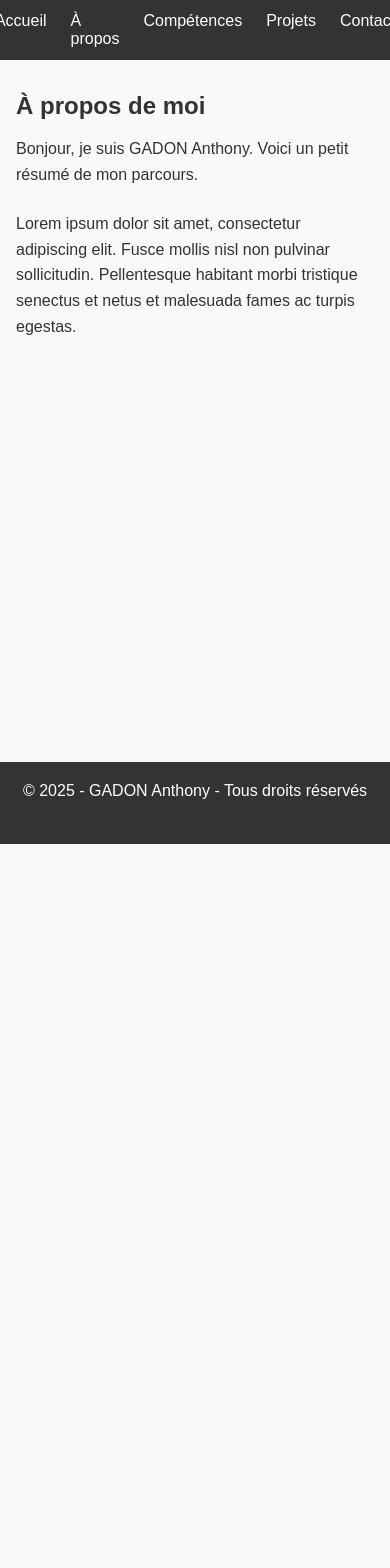
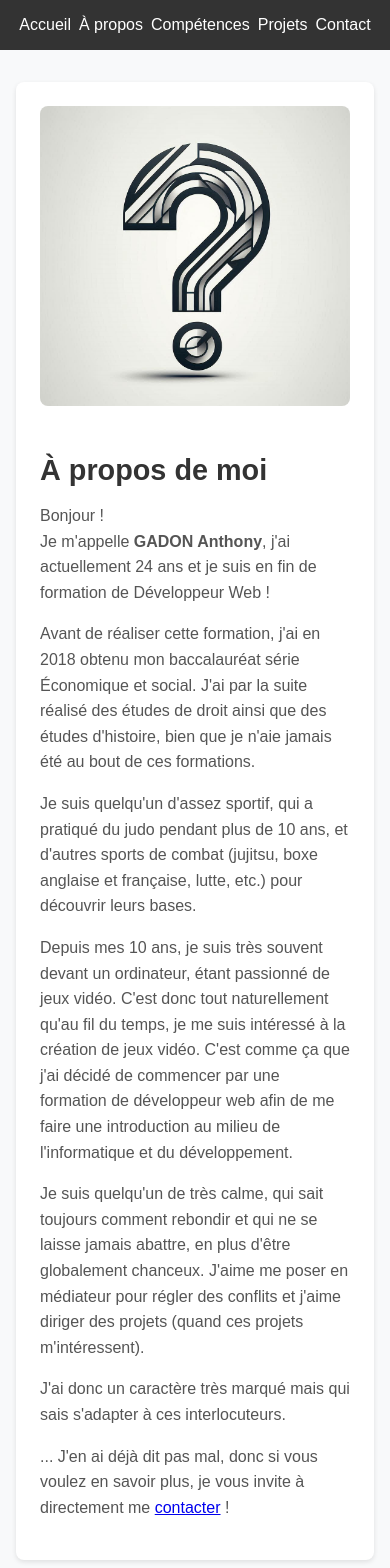
Before and after one commit to AnthonyGDN/Projet-8-OCR, a React (Create React App) app: page /about in a window 390 px wide. Shown: the top 1568 px of the page. Before the commit the page ends 844 px from the top, so only its background shows below. Built offline with nearby package versions, Linux system fonts and the light colour scheme.

Commit message:
FEAT - Added content for the About category + added media queries for the tablet and mobile versions

```diff
--- a/src/App.css
+++ b/src/App.css
@@ -18,9 +18,22 @@ body {
   color: var(--dark-color);
 }
 
+html, body {
+  height: 100%;
+  margin: 0;
+  padding: 0;
+}
+
+.App {
+  display: flex;
+  flex-direction: column;
+  min-height: 100vh;   /* Au moins toute la hauteur de la fenêtre */
+}
+
 main {
   margin: 2rem auto;
   padding: 0 1rem;
+  flex: 1;
 }
 
 /* Titres */
@@ -80,12 +93,34 @@ p {
 
 /* Footer */
 .footer {
-  position: fixed;
-  left: 0;
-  bottom: 0;
-  width: 100%;
   background-color: var(--dark-color);
   color: var(--white);
   text-align: center;
   padding: 1rem;
 }
+
+
+/* ------------------------------
+          Media Queries
+   ------------------------------ */
+
+@media (max-width: 576px) {
+  main {
+    margin: 1rem auto;
+    padding: 0 0.5rem;
+  }
+
+  .navbar {
+    height: auto;
+    padding: 1rem;
+  }
+
+  .navbar ul {
+    align-items: flex-start;
+    gap: 0.5rem;
+  }
+
+  .navbar li {
+    margin: 0;
+  }
+}
--- a/src/App.js
+++ b/src/App.js
@@ -21,7 +21,7 @@ function App() {
         <Route path="/projects" element={<Projects />} />
         <Route path="/contact" element={<Contact />} />
       </Routes>
-      <Footer />
+      <Footer className="footer" />
     </div>
   );
 }
--- /dev/null
+++ b/src/components/About.css
@@ -0,0 +1,85 @@
+/* Conteneur global de la page "About" */
+.about-page {
+    max-width: 1200px;
+    margin: 2rem auto;
+    padding: 0 1rem;
+  }
+
+  .about-container {
+    display: flex;
+    align-items: flex-start;
+    gap: 2rem;
+    background-color: #fff;
+    padding: 1.5rem;
+    border-radius: 8px;
+    box-shadow: 0 2px 5px rgba(0,0,0,0.1);
+  }
+
+  /* Zone pour l'image */
+  .about-image {
+    flex: 0 0 300px;
+    max-width: 300px;
+    display: flex;
+    justify-content: center;
+    align-items: center;
+    overflow: hidden;
+    border-radius: 8px;
+  }
+
+  .about-image img {
+    width: 100%;
+    object-fit: cover;
+    border-radius: 8px;
+  }
+
+  /* Zone pour le texte */
+  .about-text {
+    flex: 1;
+  }
+
+  /* Titres et paragraphes */
+  .about-text h2 {
+    margin-bottom: 1rem;
+    font-size: 1.8rem;
+    color: #333;
+  }
+
+  .about-text p {
+    line-height: 1.6;
+    margin-bottom: 1rem;
+    color: #555;
+  }
+
+
+/* ------------------------------
+          Media Queries
+   ------------------------------ */
+
+  @media (max-width: 768px) {
+    .about-container {
+      flex-direction: column;
+    }
+    .about-image, .about-text {
+      max-width: 100%;
+    }
+    .about-image {
+      margin-bottom: 1rem;
+    }
+  }
+
+  @media (max-width: 768px) and (min-width: 577px) {
+    .about-container {
+      flex-direction: row;
+      gap: 1rem;
+    }
+    .about-image {
+      flex: 0 0 300px;
+      max-width: 300px;
+      height: 300px;
+    }
+    .about-image img {
+      width: 100%;
+      height: 100%;
+      object-fit: cover;
+    }
+  }
--- a/src/components/About.js
+++ b/src/components/About.js
@@ -1,18 +1,59 @@
 import React from 'react';
+import { Link } from 'react-router-dom';
+import './About.css';
 
 function About() {
   return (
-    <main>
-      <h2>À propos de moi</h2>
-      <p>
-        Bonjour, je suis GADON Anthony.
-        Voici un petit résumé de mon parcours.
-      </p>
-      <p>
-        Lorem ipsum dolor sit amet, consectetur adipiscing elit. Fusce mollis
-        nisl non pulvinar sollicitudin. Pellentesque habitant morbi tristique
-        senectus et netus et malesuada fames ac turpis egestas.
-      </p>
+    <main className="about-page">
+      <div className="about-container">
+        <div className="about-image">
+          <img
+            src="/HMMM.png"
+            alt="Portrait de GADON Anthony"
+          />
+        </div>
+        <div className="about-text">
+          <h2>À propos de moi</h2>
+          <p>
+            Bonjour !<br/>
+            Je m'appelle <strong>GADON Anthony</strong>, j'ai actuellement 24 ans et je suis en fin de formation de Développeur Web !
+          </p>
+
+          <p>
+            Avant de réaliser cette formation, j'ai en 2018 obtenu mon baccalauréat série Économique et social.
+            J'ai par la suite réalisé des études de droit ainsi que des études d'histoire, bien que je n'aie jamais
+            été au bout de ces formations.
+          </p>
+
+          <p>
+            Je suis quelqu'un d'assez sportif, qui a pratiqué du judo pendant plus de 10 ans,
+            et d'autres sports de combat (jujitsu, boxe anglaise et française, lutte, etc.) pour découvrir leurs bases.
+          </p>
+
+          <p>
+            Depuis mes 10 ans, je suis très souvent devant un ordinateur, étant passionné de jeux vidéo.
+            C'est donc tout naturellement qu'au fil du temps, je me suis intéressé à la création de jeux vidéo.
+            C'est comme ça que j'ai décidé de commencer par une formation de développeur web afin de me faire
+            une introduction au milieu de l'informatique et du développement.
+          </p>
+
+          <p>
+            Je suis quelqu'un de très calme, qui sait toujours comment rebondir et qui ne se laisse jamais abattre,
+            en plus d'être globalement chanceux.
+            J'aime me poser en médiateur pour régler des conflits et j'aime diriger des projets
+            (quand ces projets m'intéressent).
+          </p>
+
+          <p>
+            J'ai donc un caractère très marqué mais qui sais s'adapter à ces interlocuteurs.
+          </p>
+
+          <p>
+          ... J'en ai déjà dit pas mal, donc si vous voulez en savoir plus, je vous invite à directement
+          me  <Link to="/contact">contacter</Link> !
+          </p>
+        </div>
+      </div>
     </main>
   );
 }
--- a/src/components/Contact.js
+++ b/src/components/Contact.js
@@ -23,7 +23,6 @@ function Contact() {
 
       <ul className="contact-list">
         <li>
-          {/* Au lieu de rediriger vers l'adresse, on ouvre une modal */}
           <a href="mailto:anthony.gdn0@gmail.com" onClick={openEmailModal}>
             <span></span>
             <span></span>
@@ -62,7 +61,6 @@ function Contact() {
         </li>
       </ul>
 
-      {/* Modal pour afficher l'adresse email */}
       {showEmailModal && (
         <div className="modal" onClick={closeEmailModal}>
           <div className="modal-content" onClick={(e) => e.stopPropagation()}>
--- a/src/components/Home.css
+++ b/src/components/Home.css
@@ -48,3 +48,42 @@
     max-width: 700px;
     height: auto;
   }
+
+
+/* ------------------------------
+          Media Queries
+   ------------------------------ */
+
+@media (max-width: 768px) {
+  .home-section {
+    flex-direction: column;
+    margin-left: auto;
+    margin-right: auto;
+    padding: 1rem;
+  }
+
+  .home-content {
+    margin-right: 0;
+    max-width: 100%;
+  }
+
+  .home-image img {
+    max-width: 90%;
+    margin: 1rem auto;
+    display: block;
+  }
+}
+
+@media (max-width: 576px) {
+  .home-section {
+    margin-top: 1rem;
+  }
+
+  .home-content {
+    text-align: center;
+  }
+
+  .home-image {
+    display: none;
+  }
+}
--- a/src/components/Projects.css
+++ b/src/components/Projects.css
@@ -1,7 +1,8 @@
 /* Conteneur principal de la page */
 .projects-page {
+    width: 100%;
     max-width: 1200px;
-    margin: 2rem auto;
+    margin: 2rem auto ;
     padding: 0 1rem;
   }
 
@@ -68,3 +69,13 @@
       transform: scaleY(1);
     }
   }
+
+  /* ------------------------------
+          Media Queries
+   ------------------------------ */
+
+  @media (max-width: 576px) {
+    .project-image {
+      display: none;
+    }
+  }
--- a/src/components/Skills.css
+++ b/src/components/Skills.css
@@ -91,3 +91,13 @@
   .modal-content button:hover {
     background-color: #555;
   }
+
+  /* ------------------------------
+          Media Queries
+   ------------------------------ */
+
+  @media (max-width: 768px) {
+    .skills-grid {
+      grid-template-columns: 1fr; /* Une seule colonne */
+    }
+  }
```
Also changed, not shown: src/setupTests.js (deleted, +0 -5 lines), public/HMMM.png (added), src/components/Contact.css (line endings or trailing spaces), 1 other file (tests, documents, lock files or other folders).
